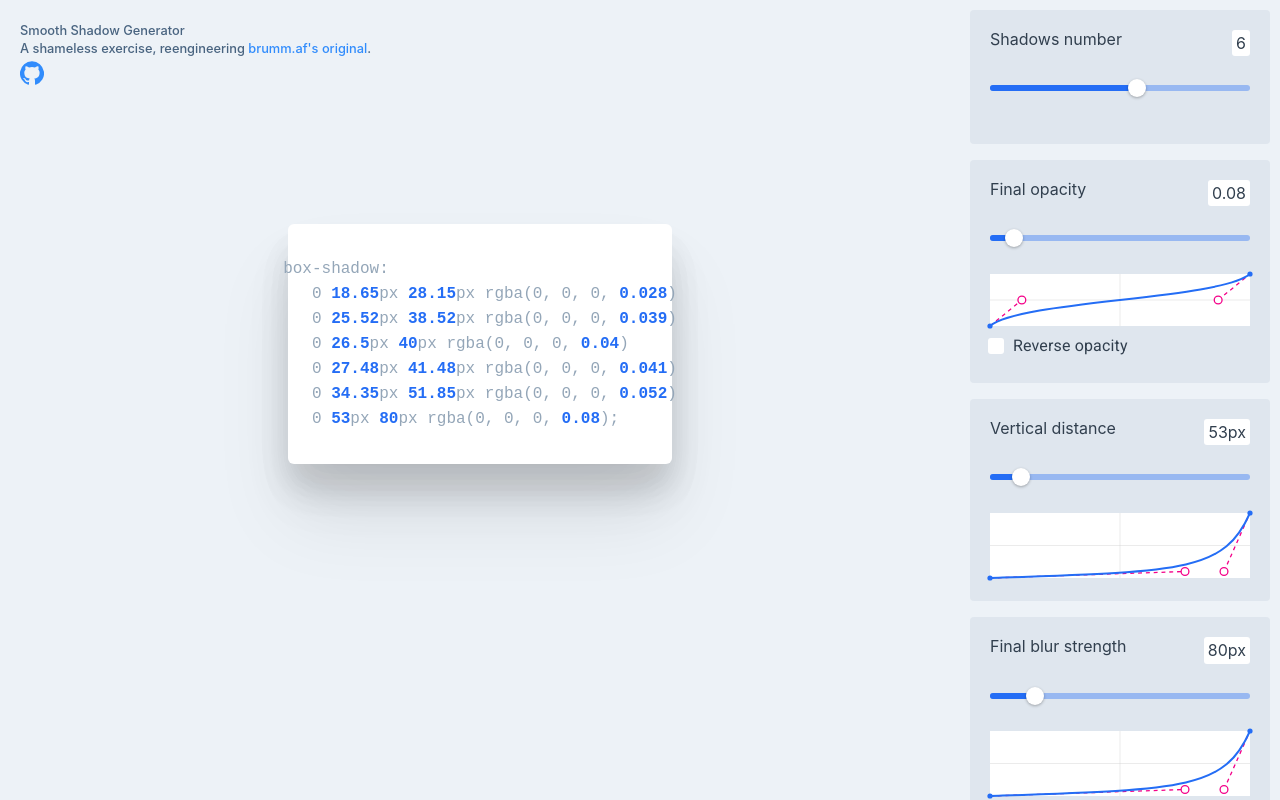
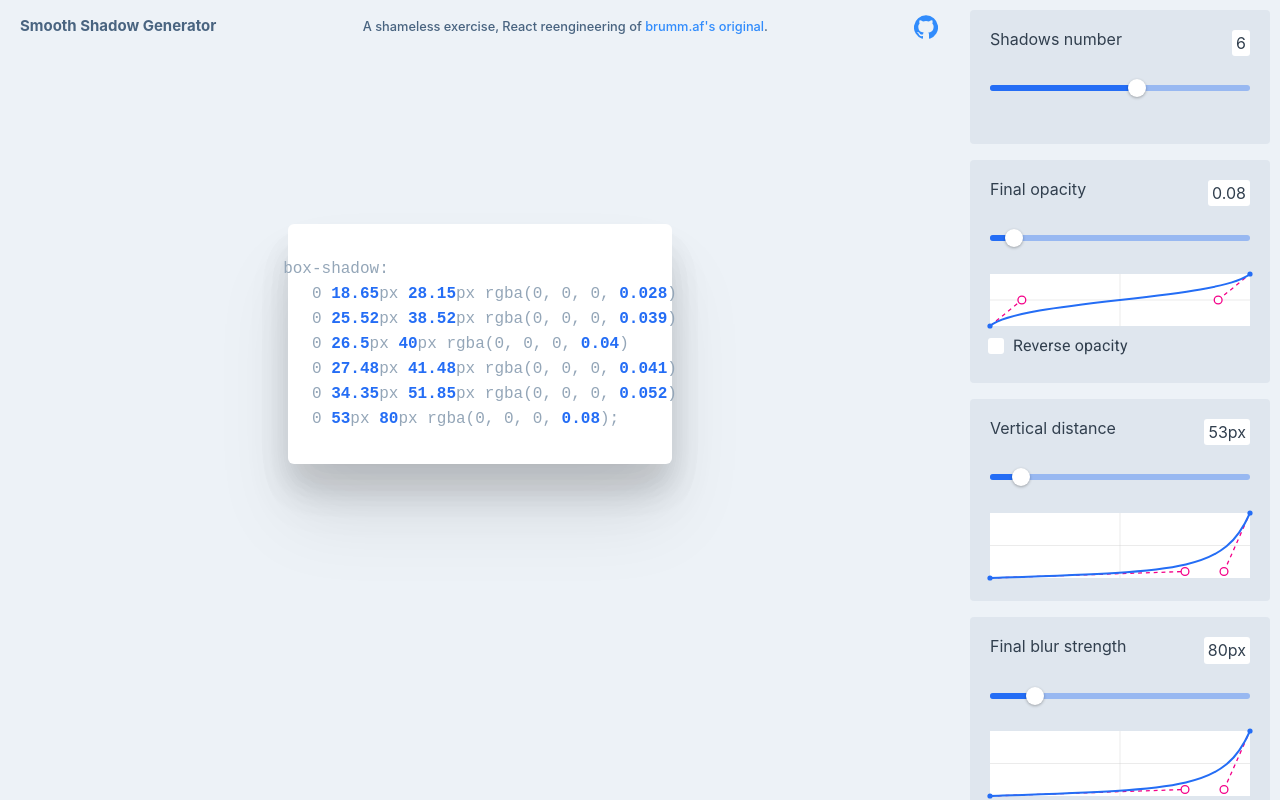
Before and after one commit to TheRegge/react-smooth-shadows, a React (Create React App) app: page / in a window 1280 px wide. Built offline with nearby package versions, Linux system fonts and the light colour scheme; a web font is replaced by a local one.

Commit message:
refactor: :recycle: Move header into its own component

```diff
--- a/src/App.js
+++ b/src/App.js
@@ -1,29 +1,18 @@
 import React from 'react'
+import AppHeader from './components/AppHeader'
 import Shadows from './components/shadows'
 import BlurControl from './components/blurControl'
 import ShadowsControl from './components/shadowsControl'
 import OpacityControl from './components/opacityControl'
 import VdistanceControl from './components/vdistanceControl'
 import SpreadControl from './components/spreadControl'
-import GitHubIcon from '@material-ui/icons/GitHub'
 import './App.css'
 
 export function App() {
   return (
     <div className="wrapper">
       <main>
-        <div className="intro">
-          <p>Smooth Shadow Generator</p>
-          <p>
-            A shameless exercise, reengineering{' '}
-            <a href="https://brumm.af/shadows">brumm.af's original</a>.{' '}
-          </p>
-          <p>
-            <a href="https://github.com/TheRegge/react-smooth-shadows">
-              <GitHubIcon />
-            </a>
-          </p>
-        </div>
+        <AppHeader />
         <Shadows bgcolor="white" />
       </main>
       <aside>
--- /dev/null
+++ b/src/components/AppHeader/index.js
@@ -0,0 +1,60 @@
+import React from 'react'
+import { makeStyles } from '@material-ui/core/styles'
+import GitHubIcon from '@material-ui/icons/GitHub'
+
+const useStyles = makeStyles({
+  root: {
+    display: 'flex',
+    width: '99%',
+    flexDirection: 'row',
+    justifyContent: 'space-between',
+    color: 'rgb(73, 100, 128)',
+    fontSize: '0.8em',
+    fontWeight: 500,
+    left: '20px',
+    margin: 0,
+    padding: 0,
+    position: 'absolute',
+    top: '20px',
+    '& h1': {
+      fontSize: '1.17em',
+      fontWeight: 700,
+      lineHeight: 0.85
+    },
+    '& p': {
+      // padding: 0,
+      // margin: '0.3em 0',
+      // lineHeight: 0.17
+    },
+    '& a, a:visited': {
+      color: 'rgb(49, 140, 252)',
+      textDecoration: 'none'
+    }
+  },
+  icon: {
+    lineHeight: 0,
+    marginTop: '-5px',
+    marginRight: '2rem'
+  }
+})
+
+function AppHeader() {
+  const classes = useStyles()
+
+  return (
+    <div className={classes.root}>
+      <h1>Smooth Shadow Generator</h1>
+      <p>
+        A shameless exercise, React reengineering of{' '}
+        <a href="https://brumm.af/shadows">brumm.af's original</a>.{' '}
+      </p>
+      <p className={classes.icon}>
+        <a href="https://github.com/TheRegge/react-smooth-shadows">
+          <GitHubIcon />
+        </a>
+      </p>
+    </div>
+  )
+}
+
+export default AppHeader
```
